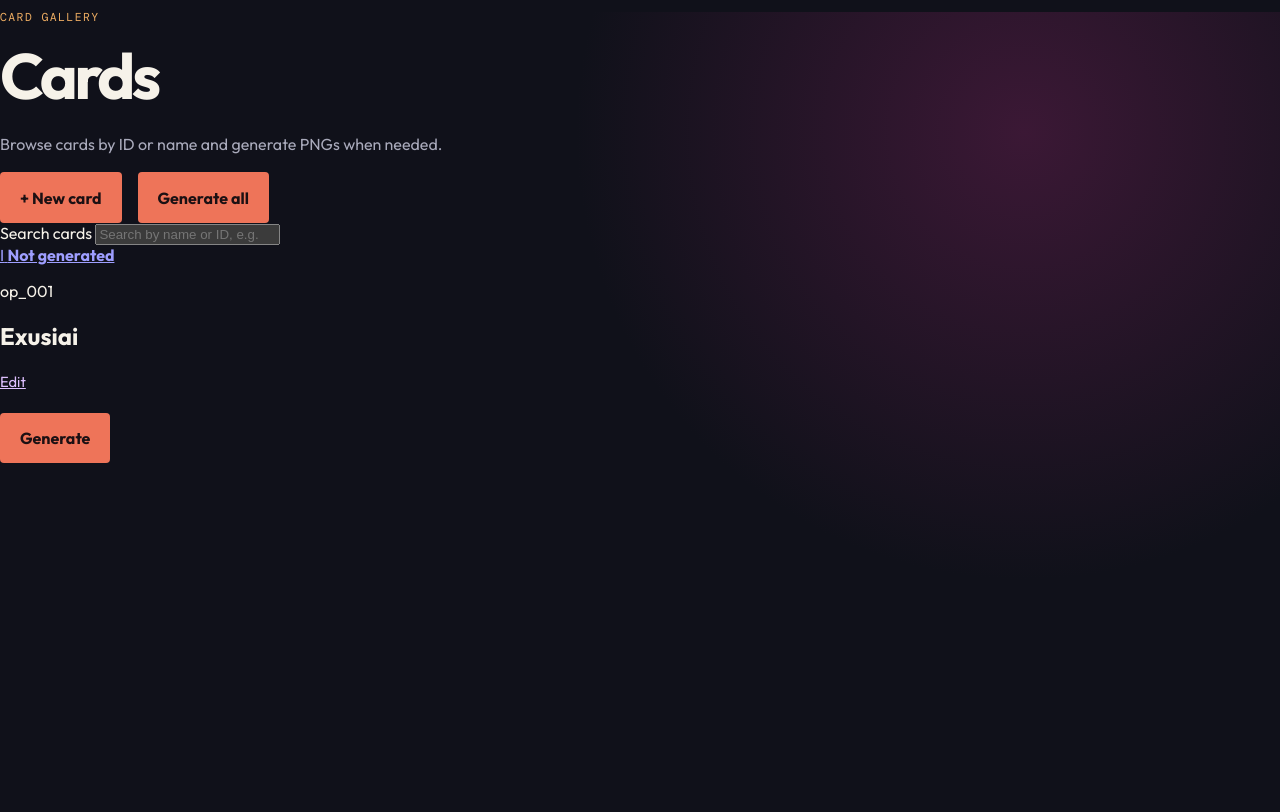
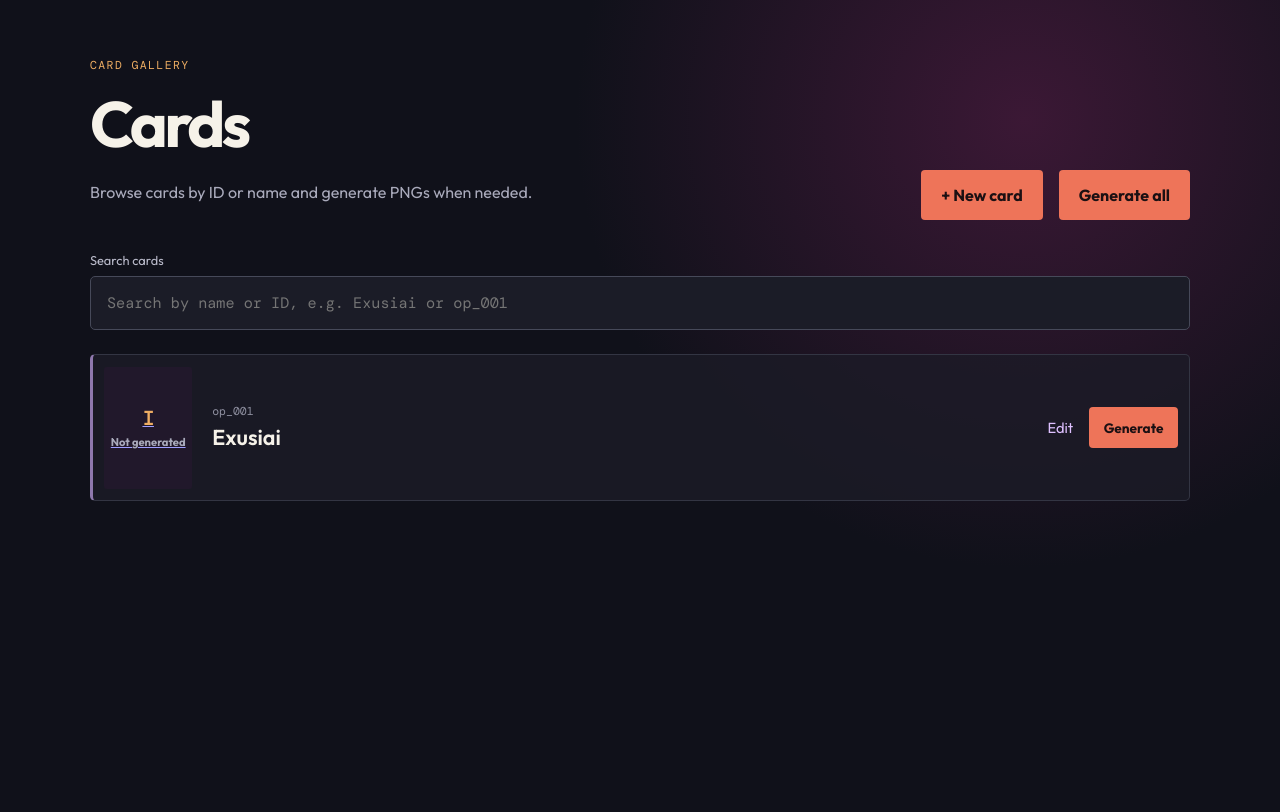
Before and after one commit to SIRVER21/splendor-AK, a FastAPI app: page / in a window 1280 px wide. After the commit the page ends 501 px from the top, so only its background shows below. Run offline with FastAPI, Linux system fonts and the light colour scheme.

Commit message:
Add issue 4 catalog layout

```diff
--- a/app/static/css/app.css
+++ b/app/static/css/app.css
@@ -7,9 +7,7 @@
   color: #f6f2e9;
 }
 
-* {
-  box-sizing: border-box;
-}
+* { box-sizing: border-box; }
 
 body {
   margin: 0;
@@ -42,10 +40,17 @@ h1 {
 }
 
 .subtle,
-.hint {
-  color: #a9aabb;
-  line-height: 1.55;
+.hint { color: #a9aabb; line-height: 1.55; }
+
+.back-link {
+  display: inline-block;
+  margin-bottom: 1.5rem;
+  color: #dec0ff;
+  font-size: .9rem;
+  text-decoration: none;
 }
+
+.back-link:hover { text-decoration: underline; }
 
 .card-data h2 {
   margin: 2rem 0 0;
@@ -55,52 +60,15 @@ h1 {
   color: #efae63;
 }
 
-.metadata {
-  border-top: 1px solid #333543;
-  margin: 0.6rem 0 1.4rem;
-}
-
-.metadata div {
-  display: flex;
-  justify-content: space-between;
-  border-bottom: 1px solid #333543;
-  padding: 0.48rem 0;
-  gap: 1rem;
-}
-
-.metadata dt {
-  color: #9899aa;
-}
-
-.metadata dd {
-  margin: 0;
-  font-family: "DM Mono", monospace;
-  font-size: 0.82rem;
-  text-align: right;
-  word-break: break-all;
-}
-
-.resource-row dd {
-  color: #efc171;
-}
-
-.status {
-  margin: 1.3rem 0 0.7rem;
-  font-weight: 600;
-}
-
-.pending {
-  color: #f6bd6a;
-}
-
-.success {
-  color: #7ee3ba;
-}
-
-.secondary-action {
-  color: #dec0ff;
-  font-size: 0.92rem;
-}
+.metadata { border-top: 1px solid #333543; margin: 0.6rem 0 1.4rem; }
+.metadata div { display: flex; justify-content: space-between; border-bottom: 1px solid #333543; padding: 0.48rem 0; gap: 1rem; }
+.metadata dt { color: #9899aa; }
+.metadata dd { margin: 0; font-family: "DM Mono", monospace; font-size: 0.82rem; text-align: right; word-break: break-all; }
+.resource-row dd { color: #efc171; }
+.status { margin: 1.3rem 0 0.7rem; font-weight: 600; }
+.pending { color: #f6bd6a; }
+.success { color: #7ee3ba; }
+.secondary-action { color: #dec0ff; font-size: 0.92rem; }
 
 button,
 .primary-action {
@@ -116,72 +84,156 @@ button,
   transition: transform 0.15s, background 0.15s;
 }
 
-.primary-action {
-  display: inline-block;
-  text-decoration: none;
-  margin-top: 0;
+.primary-action { display: inline-block; text-decoration: none; margin-top: 0; }
+.gallery-header-actions { display: flex; align-items: center; gap: 1rem; flex-wrap: wrap; }
+.gallery-header-actions form button { margin-top: 0; }
+button:hover, .primary-action:hover { background: #ffa084; transform: translateY(-2px); }
+.hint { font-size: 0.86rem; margin-top: 1.25rem; }
+
+.preview-panel { display: grid; place-items: center; gap: 1rem; }
+.card-viewport { width: 482px; height: 668px; overflow: hidden; box-shadow: 0 24px 80px #000a; }
+.preview-panel iframe { border: 0; width: 750px; height: 1039px; transform: scale(0.6427); transform-origin: top left; background: transparent; }
+
+/* ---------------------------------------------------------
+   CARD CATALOG
+   --------------------------------------------------------- */
+.gallery-shell {
+  width: min(1100px, calc(100% - 3rem));
+  margin: 0 auto;
+  padding: 3rem 0 4rem;
 }
 
-.gallery-header-actions {
+.gallery-header {
+  display: flex;
+  align-items: flex-end;
+  justify-content: space-between;
+  gap: 2rem;
+  margin-bottom: 2rem;
+}
+
+.gallery-header h1 { margin-bottom: .2rem; }
+
+.search-box {
+  display: grid;
+  gap: .5rem;
+  margin-bottom: 1.5rem;
+  color: #b9baca;
+  font-size: .8rem;
+}
+
+.search-box input {
+  width: 100%;
+  min-height: 54px;
+  padding: .8rem 1rem;
+  border: 1px solid #464959;
+  border-radius: 5px;
+  background: #1b1c27;
+  color: #f6f2e9;
+  font: .95rem "DM Mono", monospace;
+}
+
+.search-box input:focus {
+  outline: 2px solid #8f78ad;
+  outline-offset: 1px;
+  border-color: #8f78ad;
+}
+
+.gallery-list {
+  display: flex;
+  flex-direction: column;
+  gap: .75rem;
+}
+
+.gallery-card {
+  display: grid;
+  grid-template-columns: 88px minmax(0, 1fr) auto;
+  align-items: center;
+  gap: 1.25rem;
+  min-height: 110px;
+  padding: .7rem;
+  border: 1px solid #333543;
+  border-left: 3px solid var(--accent, #8f78ad);
+  border-radius: 5px;
+  background: rgba(27, 28, 39, .78);
+  transition: border-color .15s, background .15s, transform .15s;
+}
+
+.gallery-card:hover {
+  border-color: #55586b;
+  background: rgba(32, 33, 45, .92);
+  transform: translateX(2px);
+}
+
+.gallery-preview {
+  width: 88px;
+  height: 122px;
+  display: block;
+  overflow: hidden;
+  border-radius: 3px;
+  background: #21182b;
+}
+
+.gallery-preview img {
+  display: block;
+  width: 100%;
+  height: 100%;
+  object-fit: cover;
+}
+
+.missing-card {
+  width: 100%;
+  height: 100%;
+  display: grid;
+  place-items: center;
+  align-content: center;
+  gap: .3rem;
+  text-align: center;
+  color: #a9aabb;
+  font-size: .7rem;
+}
+
+.missing-card span {
+  color: #efae63;
+  font: 600 1.2rem "DM Mono", monospace;
+}
+
+.gallery-meta { min-width: 0; }
+.gallery-meta .card-id {
+  margin: 0 0 .3rem;
+  color: #8f90a0;
+  font: 500 .72rem "DM Mono", monospace;
+}
+
+.gallery-meta h2 {
+  margin: 0;
+  color: #f6f2e9;
+  font-size: 1.35rem;
+  font-weight: 600;
+}
+
+.gallery-actions {
   display: flex;
   align-items: center;
   gap: 1rem;
-  flex-wrap: wrap;
+  white-space: nowrap;
 }
 
-.gallery-header-actions form button {
-  margin-top: 0;
+.gallery-actions form button { margin-top: 0; padding: .7rem .9rem; font-size: .85rem; }
+.gallery-actions .secondary-action { text-decoration: none; }
+.gallery-actions .secondary-action:hover { text-decoration: underline; }
+.empty-gallery { margin: 2rem 0; color: #a9aabb; text-align: center; }
+
+@media (max-width: 900px) {
+  .workspace { grid-template-columns: 1fr; gap: 2rem; }
+  .preview-panel { order: -1; }
+  .card-viewport { width: 375px; height: 520px; }
+  .preview-panel iframe { transform: scale(0.5); }
+  .gallery-header { align-items: flex-start; flex-direction: column; }
 }
 
-button:hover,
-.primary-action:hover {
-  background: #ffa084;
-  transform: translateY(-2px);
+@media (max-width: 600px) {
+  .gallery-shell { width: min(100% - 1.5rem, 1100px); padding-top: 1.5rem; }
+  .gallery-card { grid-template-columns: 64px minmax(0, 1fr); gap: .8rem; }
+  .gallery-preview { width: 64px; height: 89px; }
+  .gallery-actions { grid-column: 2; }
 }
-
-.hint {
-  font-size: 0.86rem;
-  margin-top: 1.25rem;
-}
-
-.preview-panel {
-  display: grid;
-  place-items: center;
-  gap: 1rem;
-}
-
-.card-viewport {
-  width: 482px;
-  height: 668px;
-  overflow: hidden;
-  box-shadow: 0 24px 80px #000a;
-}
-
-.preview-panel iframe {
-  border: 0;
-  width: 750px;
-  height: 1039px;
-  transform: scale(0.6427);
-  transform-origin: top left;
-  background: transparent;
-}
-
-@media (max-width: 900px) {
-  .workspace {
-    grid-template-columns: 1fr;
-    gap: 2rem;
-  }
-
-  .preview-panel {
-    order: -1;
-  }
-
-  .card-viewport {
-    width: 375px;
-    height: 520px;
-  }
-
-  .preview-panel iframe {
-    transform: scale(0.5);
-  }
-}
```
